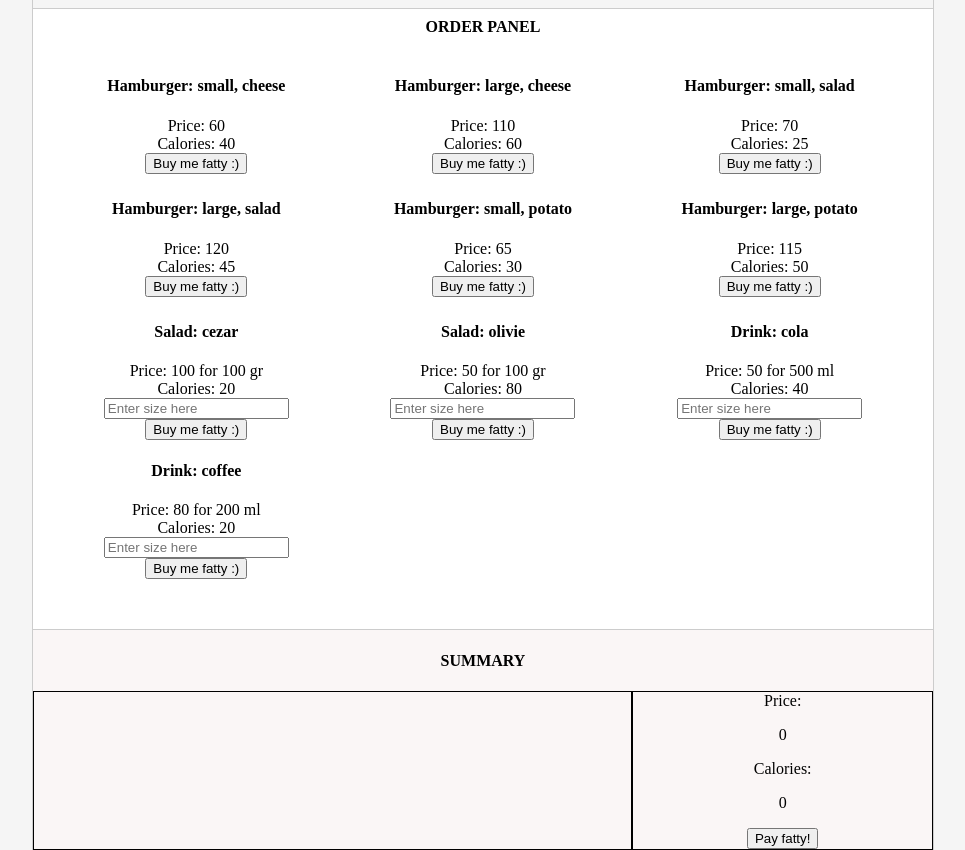
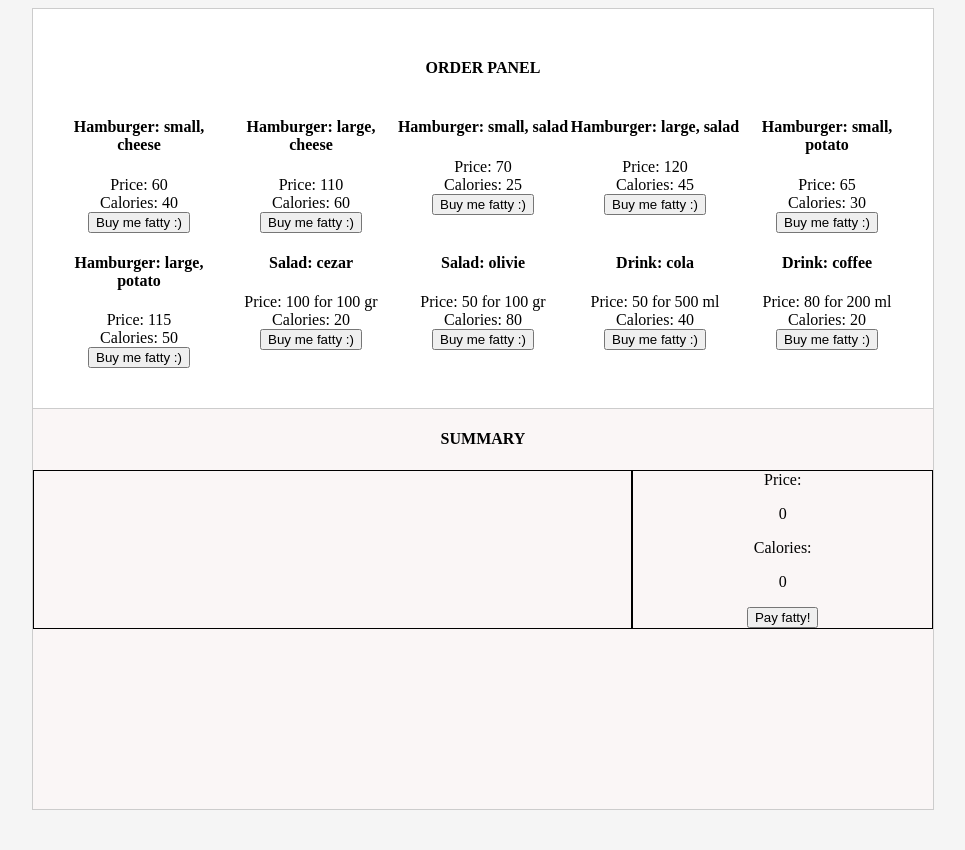
Before and after one commit to epam-js-jun-2019/js-2, a plain HTML site: page Kuzmin_Ivan/index.html in a window 1280 px wide. Shown: the whole page, without its empty margins (165-1130 px from the left). After the commit the page ends 810 px from the top, so only its background shows below. Drawn offline with Linux system fonts and the light colour scheme.

Commit message:
with no inputs

```diff
--- a/Kuzmin_Ivan/css/styles.css
+++ b/Kuzmin_Ivan/css/styles.css
@@ -10,7 +10,6 @@ html, body {
   margin: auto;
   border: 1px solid #ccc;
   background-color: #fff;
-
   display: flex;
   flex-direction: column;
   justify-content: center;
@@ -22,15 +21,19 @@ html, body {
   width: 100%;
   outline: 1px solid #ccc;
   text-align: center;
+
 }
 
 .menu__navigation {
-  flex: 2;
+  flex: 1;
+  height: 300px;
+
 }
 
 .menu__summary {
   flex: 1;
   background-color: #faf6f6;
+  height: 150px;
 }
 
 .menu__navigation-header {
@@ -46,8 +49,8 @@ html, body {
   box-sizing: border-box;
 
   display: grid;
-  grid-template-rows: 1fr 1fr 1fr;
-  grid-template-columns: 1fr 1fr 1fr;
+  grid-template-rows: 1fr 1fr 1fr 1fr;
+  grid-template-columns: 1fr 1fr 1fr 1fr 1fr;
 }
 
 .menu__navigation-item {
--- a/Kuzmin_Ivan/js/index.js
+++ b/Kuzmin_Ivan/js/index.js
@@ -1,7 +1,4 @@
-// Cart
 var cart = [];
-
-// Possible menu positions
 var menu = [
   {
     type: 'hamburger',
@@ -75,7 +72,6 @@ var menu = [
   }
 ];
 
-// Classes
 // Food class
 function Food(size, stuffing) {
   this.size = size;
@@ -125,6 +121,7 @@ Salad.prototype.getPosition = function() {
   });
 }
 Salad.prototype.calculatePrice = function() {
+
   var salad = this.getPosition();
   return this.getSize() / salad.size * salad.price;
 }
@@ -150,13 +147,13 @@ function drawElements(menu) {
     var MENU_ITEM_PRICE_CLASS = 'menu__navigation-item-price';
     var MENU_ITEM_CALORIES_CLASS = 'menu__navigation-item-calories';
     var MENU_ITEM_BUTTON_CLASS = 'menu__navigation-item-button';
-    var MENU_ITEM_INPUT_CLASS = 'menu__navigation-item-input';
+    // var MENU_ITEM_INPUT_CLASS = 'menu__navigation-item-input';
 
     var HEADER_INNERTEXT = item.type + ': ' + (!saladOrDrink ? item.size  + ', ' : '') + item.stuffing;
     var PRICE_INNERTEXT = 'Price: ' + item.price + (saladOrDrink ? ' for ' + item.size + ' ' + mark : '');
     var CALORIES_INNERTEXT = 'Calories: ' + item.calories;
     var BUTTON_INNERTEXT = 'Buy me fatty :)';
-    var INPUT_PLACEHOLDER =  'Enter size here';
+    // var INPUT_PLACEHOLDER =  'Enter size here';
 
     var menuItem = document.createElement('div');
     menuItem.className = MENU_ITEM_CLASS;
@@ -182,15 +179,15 @@ function drawElements(menu) {
 
     menuItem.append(headerText, price, calories);
 
-    if (saladOrDrink) {
-      var inputSize = document.createElement('input');
-      inputSize.className = MENU_ITEM_INPUT_CLASS;
-      inputSize.placeholder = INPUT_PLACEHOLDER;
-      inputSize.addEventListener('input', function(event) {
-        menuItem.dataset.size = event.target.value;
-      })
-      menuItem.append(inputSize);
-    }
+    // if (saladOrDrink) {
+    //   var inputSize = document.createElement('input');
+    //   inputSize.className = MENU_ITEM_INPUT_CLASS;
+    //   inputSize.placeholder = INPUT_PLACEHOLDER;
+    //   inputSize.addEventListener('input', function(event) {
+    //     menuItem.dataset.size = event.target.value;
+    //   })
+    //   menuItem.append(inputSize);
+    // }
 
     menuItem.appendChild(buyButton);
 
@@ -200,10 +197,12 @@ function drawElements(menu) {
 }
 
 function setBuyButtonOnClick(className) {
+
   Array.prototype.slice
     .call(document.getElementsByClassName(className))
     .forEach(function(button) {
       button.addEventListener('click', function(event) {
+
         var item = event.target.closest('.menu__navigation-item');
         var size = item.dataset.size;
         var type = item.dataset.type;
@@ -219,7 +218,7 @@ function setBuyButtonOnClick(className) {
           case 'salad':
             cart.push(new Salad(size, stuffing));
             break;
-        }
+        };
 
         renderCart(cart);
       });
```
